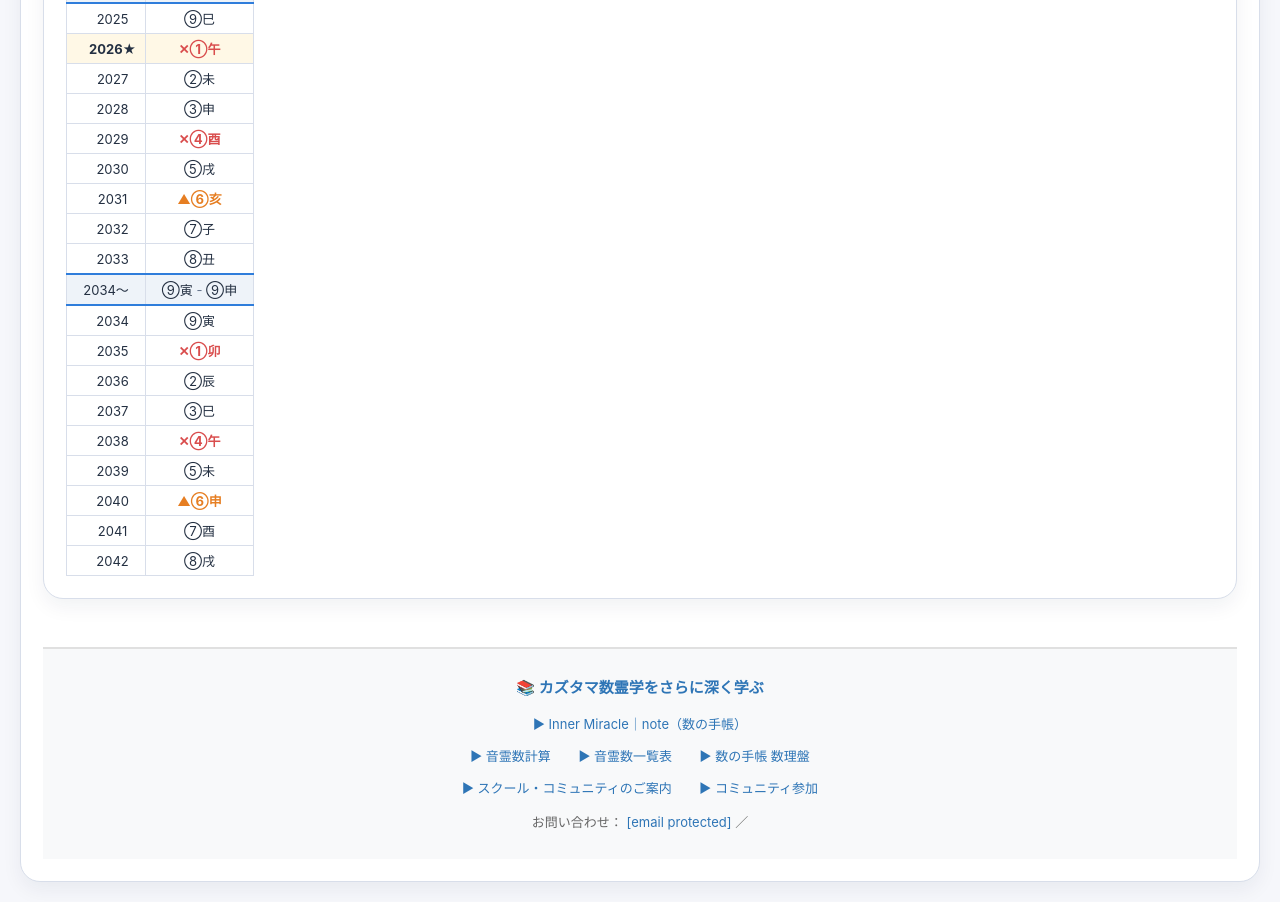
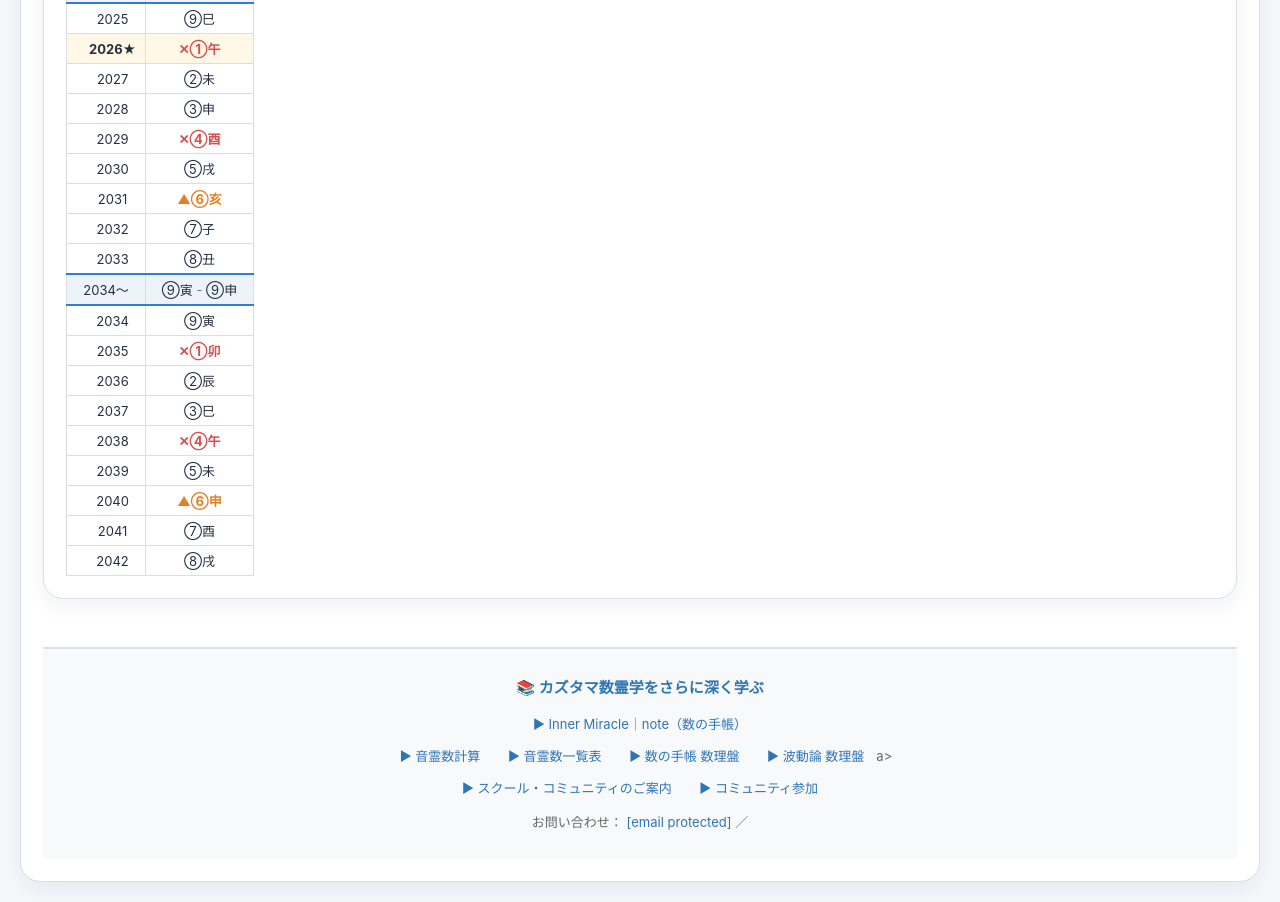
Before and after one commit to InnerMiracle-lab/kazutama, a plain HTML site: page index.html in a window 1280 px wide. Shown: the part 4013-4915 px from the top of the page. Drawn offline with Linux system fonts and the light colour scheme.

Commit message:
Add link to hadou.html in index.html

```diff
--- a/index.html
+++ b/index.html
@@ -1651,7 +1651,7 @@ window.addEventListener('DOMContentLoaded',()=>{
   </div>
   <div style="margin-top:6px">
     <a href="ototamasu.html" style="color:#2E75B6;text-decoration:none;margin:0 12px">▶ 音霊数計算</a>
-    <a href="ototamasu-ichiran.html" style="color:#2E75B6;text-decoration:none;margin:0 12px">▶ 音霊数一覧表</a>  <a href="kazunotecho.html" style="color:#2E75B6;text-decoration:none;margin:0 12px">▶ 数の手帳 数理盤</a>
+    <a href="ototamasu-ichiran.html" style="color:#2E75B6;text-decoration:none;margin:0 12px">▶ 音霊数一覧表</a>  <a href="kazunotecho.html" style="color:#2E75B6;text-decoration:none;margin:0 12px">▶ 数の手帳 数理盤</a>  <a href="hadou.html" style="color:#2E75B6;text-decoration:none;margin:0 12px">▶ 波動論 数理盤</a>a>
   </div>
   <div style="margin-top:6px">
     <a href="https://akatsuki.hp.peraichi.com/school1" target="_blank" style="color:#2E75B6;text-decoration:none;margin:0 12px">▶ スクール・コミュニティのご案内</a>
```
